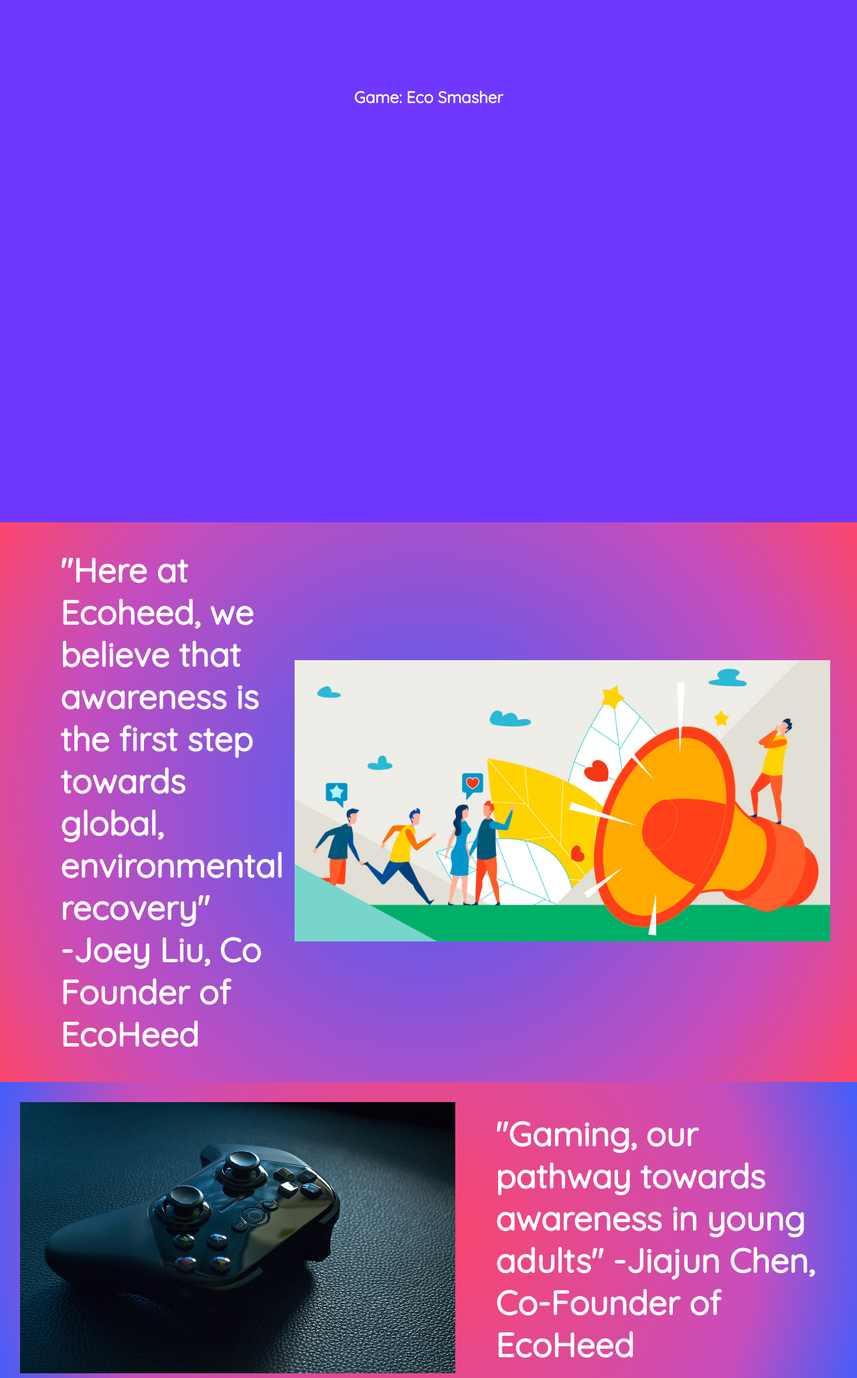
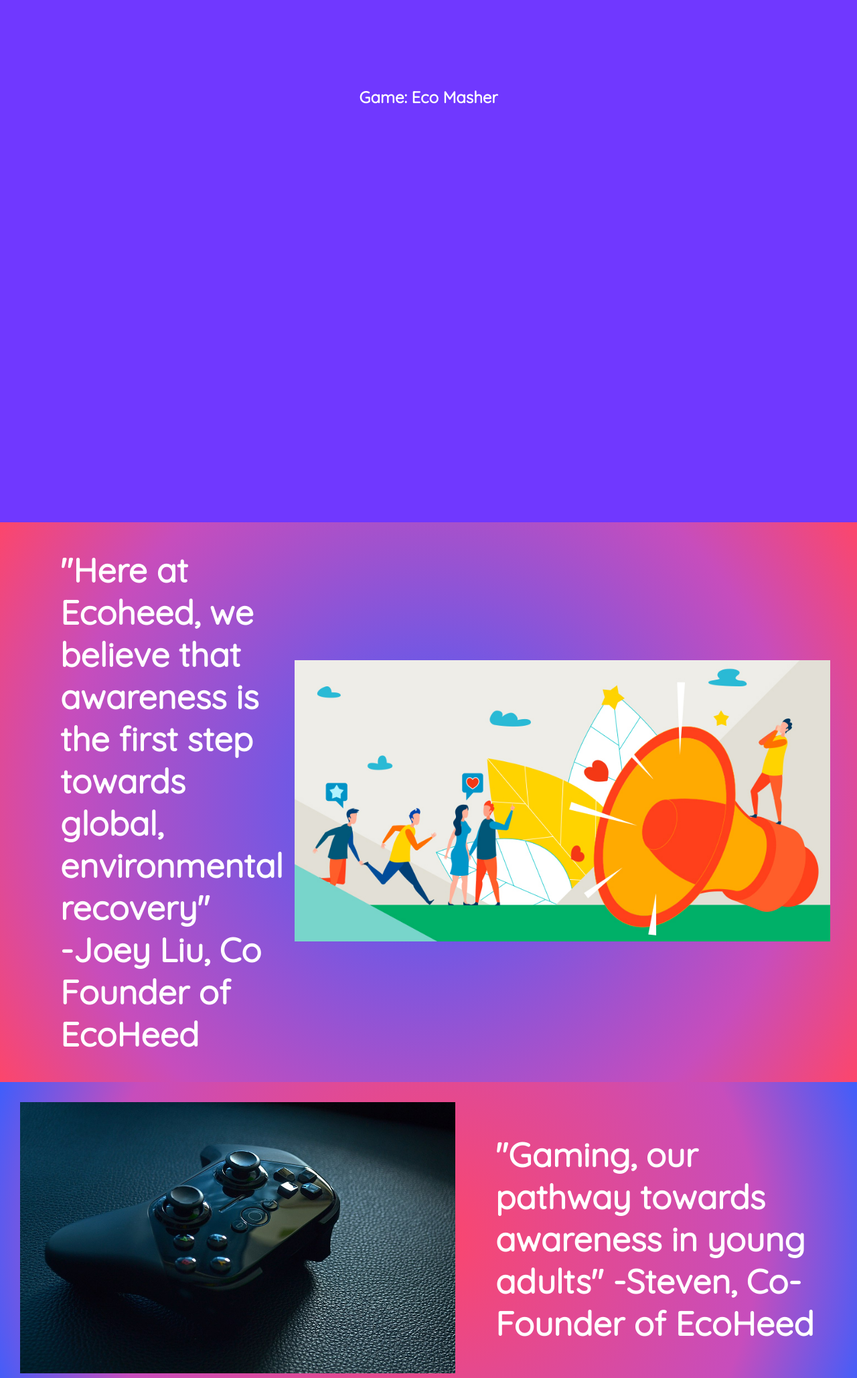
Before and after one commit to JoeyDaB3Ast/EcoMasher.github.io, a plain HTML site: page index.html in a window 1280 px wide. Shown: the part 1020-3078 px from the top of the page at 67% size. Drawn offline with nearby package versions, Linux system fonts and the light colour scheme; some packages are replaced by stand-ins of ours.

Commit message:
Small changes

```diff
--- a/index.html
+++ b/index.html
@@ -49,7 +49,7 @@
         <section>
             <div id="hub" class="hub">
                 <div id="content-1" class="content-1">
-                <a href="https://editor.p5js.org/Baboom/full/0uTZSSfeg"><h2>Game: Eco Smasher</h2></a>
+                <a href="https://editor.p5js.org/Baboom/full/0uTZSSfeg"><h2>Game: Eco Masher</h2></a>
 
                 </div>
             </div>
@@ -75,7 +75,7 @@
                     </div>
                     <div class="text">
                         <h2>"Gaming, our pathway towards awareness in young adults"
-                            -Jiajun Chen, Co-Founder of EcoHeed</h2>
+                            -Steven, Co-Founder of EcoHeed</h2>
                     </div>
                 </div>
             </section>
```
